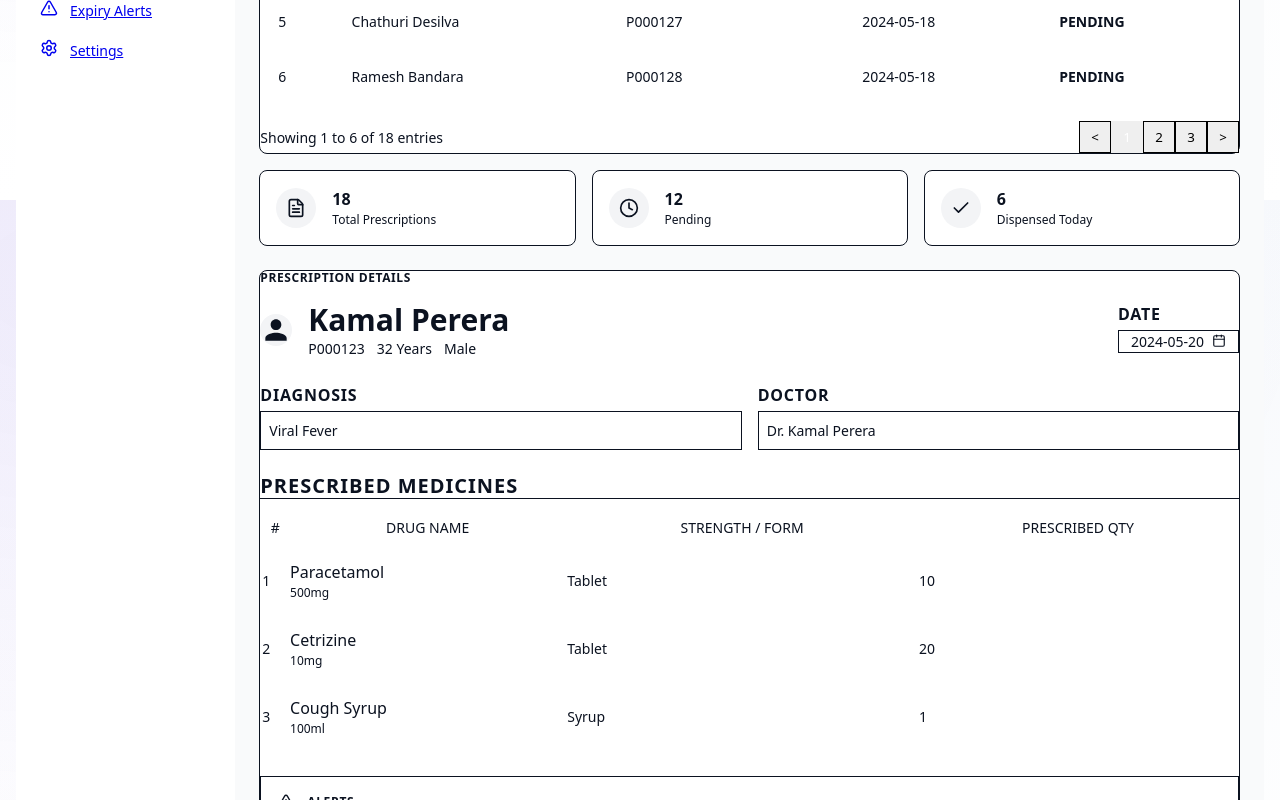
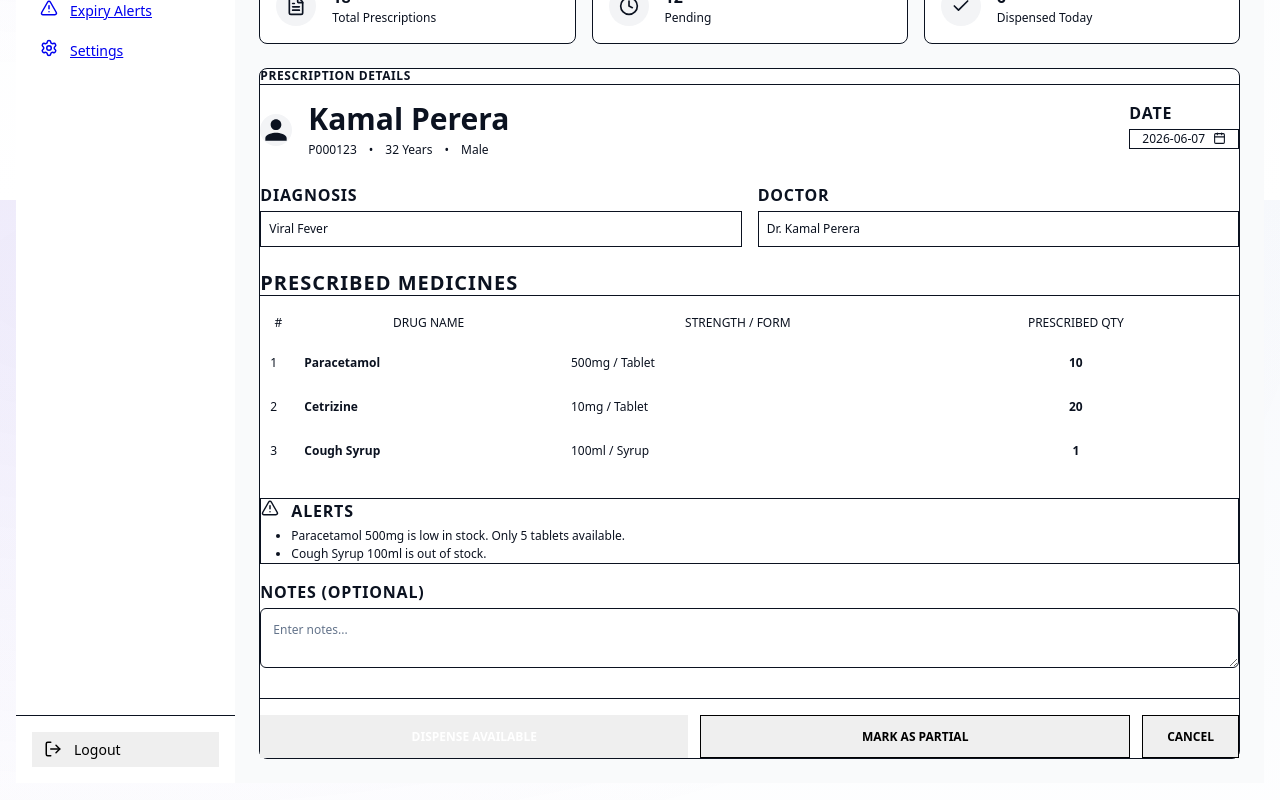
Before and after one commit to HORIZONIX-1/medicare, a Next.js app in the folder frontend/: page /dispenser/prescriptions/dispensing-queue in a window 1280 px wide. Shown: the part 600-1400 px from the top of the page. Built offline with nearby package versions, Linux system fonts and the light colour scheme.

Commit message:
feat: create prescription dispensing queue page with search, filtering, and medication management capabilities

```diff
--- a/frontend/app/dispenser/prescriptions/dispensing-queue/page.tsx
+++ b/frontend/app/dispenser/prescriptions/dispensing-queue/page.tsx
@@ -1,9 +1,186 @@
-import React from 'react';
-import { Search, Filter, Calendar, AlertTriangle, FileText, Clock, Check } from 'lucide-react';
+"use client";
+
+import React, { useState, useMemo } from 'react';
+import { Search, Filter, Calendar, AlertTriangle, FileText, Clock, Check, X } from 'lucide-react';
+
+interface DrugItem {
+  name: string;
+  strength: string;
+  type: string;
+  qty: number;
+}
+
+interface PrescriptionQueueItem {
+  id: number;
+  name: string;
+  pid: string;
+  date: string;
+  age: string;
+  gender: string;
+  diagnosis: string;
+  doctor: string;
+  drugs: DrugItem[];
+  alerts: string[];
+  notes?: string;
+}
+
+const MOCK_QUEUES: PrescriptionQueueItem[] = [
+  {
+    id: 1,
+    name: 'Kamal Perera',
+    pid: 'P000123',
+    date: '2026-06-07',
+    age: '32 Years',
+    gender: 'Male',
+    diagnosis: 'Viral Fever',
+    doctor: 'Dr. Kamal Perera',
+    drugs: [
+      { name: 'Paracetamol', strength: '500mg', type: 'Tablet', qty: 10 },
+      { name: 'Cetrizine', strength: '10mg', type: 'Tablet', qty: 20 },
+      { name: 'Cough Syrup', strength: '100ml', type: 'Syrup', qty: 1 },
+    ],
+    alerts: [
+      'Paracetamol 500mg is low in stock. Only 5 tablets available.',
+      'Cough Syrup 100ml is out of stock.'
+    ]
+  },
+  {
+    id: 2,
+    name: 'Nimal Silva',
+    pid: 'P000124',
+    date: '2026-06-07',
+    age: '41 Years',
+    gender: 'Male',
+    diagnosis: 'Chronic Gastritis',
+    doctor: 'Dr. S. Alwis',
+    drugs: [
+      { name: 'Omeprazole', strength: '20mg', type: 'Capsule', qty: 14 },
+      { name: 'Gaviscon Liquid', strength: '150ml', type: 'Liquid', qty: 2 }
+    ],
+    alerts: []
+  },
+  {
+    id: 3,
+    name: 'Dilini Fernando',
+    pid: 'P000125',
+    date: '2026-06-06',
+    age: '29 Years',
+    gender: 'Female',
+    diagnosis: 'Allergic Asthma',
+    doctor: 'Dr. R. Perera',
+    drugs: [
+      { name: 'Salbutamol Inhaler', strength: '100mcg', type: 'Inhaler', qty: 1 },
+      { name: 'Prednisolone', strength: '5mg', type: 'Tablet', qty: 10 }
+    ],
+    alerts: [
+      'Prednisolone 5mg is low in stock. Only 8 tablets available.'
+    ]
+  },
+  {
+    id: 4,
+    name: 'Saman Wijesinghe',
+    pid: 'P000126',
+    date: '2026-06-06',
+    age: '55 Years',
+    gender: 'Male',
+    diagnosis: 'Hypertension',
+    doctor: 'Dr. S. Alwis',
+    drugs: [
+      { name: 'Amlodipine', strength: '5mg', type: 'Tablet', qty: 30 },
+      { name: 'Losartan', strength: '50mg', type: 'Tablet', qty: 30 }
+    ],
+    alerts: []
+  },
+  {
+    id: 5,
+    name: 'Chathuri Desilva',
+    pid: 'P000127',
+    date: '2026-06-05',
+    age: '34 Years',
+    gender: 'Female',
+    diagnosis: 'Acute Tonsillitis',
+    doctor: 'Dr. Kamal Perera',
+    drugs: [
+      { name: 'Amoxicillin', strength: '250mg', type: 'Capsule', qty: 21 },
+      { name: 'Paracetamol', strength: '500mg', type: 'Tablet', qty: 15 }
+    ],
+    alerts: [
+      'Paracetamol 500mg is low in stock. Only 5 tablets available.'
+    ]
+  },
+  {
+    id: 6,
+    name: 'Ramesh Bandara',
+    pid: 'P000128',
+    date: '2026-06-05',
+    age: '48 Years',
+    gender: 'Male',
+    diagnosis: 'Diabetes Mellitus',
+    doctor: 'Dr. R. Perera',
+    drugs: [
+      { name: 'Metformin', strength: '500mg', type: 'Tablet', qty: 60 },
+      { name: 'Atorvastatin', strength: '10mg', type: 'Tablet', qty: 30 }
+    ],
+    alerts: []
+  }
+];
 
 export default function DispensingQueue() {
+  const [queues, setQueues] = useState<PrescriptionQueueItem[]>(MOCK_QUEUES);
+  const [selectedItem, setSelectedItem] = useState<PrescriptionQueueItem | null>(MOCK_QUEUES[0]);
+  const [searchQuery, setSearchQuery] = useState('');
+  const [toastMessage, setToastMessage] = useState<string | null>(null);
+  const [customNotes, setCustomNotes] = useState('');
+
+  const showToast = (message: string) => {
+    setToastMessage(message);
+    setTimeout(() => {
+      setToastMessage(null);
+    }, 3000);
+  };
+
+  const handleDispense = (type: 'full' | 'partial' | 'cancel') => {
+    if (!selectedItem) return;
+    if (type === 'full') {
+      showToast(`✅ Prescription dispensed successfully for ${selectedItem.name}!`);
+    } else if (type === 'partial') {
+      showToast(`⚠️ Prescription marked as partially dispensed for ${selectedItem.name}.`);
+    } else {
+      showToast(`❌ Dispensation cancelled for ${selectedItem.name}.`);
+    }
+  };
+
+  const filteredQueues = useMemo(() => {
+    return queues.filter(item =>
+      item.name.toLowerCase().includes(searchQuery.toLowerCase()) ||
+      item.pid.toLowerCase().includes(searchQuery.toLowerCase())
+    );
+  }, [queues, searchQuery]);
+
+  // Keep selected item updated if search results change
+  React.useEffect(() => {
+    if (filteredQueues.length > 0) {
+      if (!selectedItem || !filteredQueues.some(item => item.id === selectedItem.id)) {
+        setSelectedItem(filteredQueues[0]);
+      }
+    } else {
+      setSelectedItem(null);
+    }
+  }, [filteredQueues, selectedItem]);
+
   return (
-    <div className="max-w-7xl mx-auto space-y-6">
+    <div className="max-w-7xl mx-auto space-y-6 relative">
+      {/* Toast Notification */}
+      {toastMessage && (
+        <div className="fixed top-6 right-6 z-50 bg-gray-950 text-white text-sm px-4 py-3 rounded-lg shadow-xl border border-gray-800 flex items-center gap-3 animate-bounce">
+          <div className="w-2 h-2 rounded-full bg-green-400 animate-ping"></div>
+          <span>{toastMessage}</span>
+          <button onClick={() => setToastMessage(null)} className="text-gray-400 hover:text-white ml-2">
+            <X size={14} />
+          </button>
+        </div>
+      )}
+
       {/* Header */}
       <div className="flex justify-between items-end">
         <div>
@@ -18,15 +195,17 @@ export default function DispensingQueue() {
       <div className="grid grid-cols-1 lg:grid-cols-2 gap-6">
         {/* Left Column: Queue List */}
         <div className="space-y-4">
-          <div className="bg-white border border-gray-200 rounded-lg p-5">
+          <div className="bg-white border border-gray-200 rounded-lg p-5 flex flex-col h-[520px]">
             <h3 className="text-xs font-bold text-gray-500 uppercase tracking-wider mb-4">PRESCRIPTION QUEUE</h3>
 
             {/* Search & Filter */}
-            <div className="flex gap-2 mb-4">
+            <div className="flex gap-2 mb-4 shrink-0">
               <div className="relative flex-1">
                 <Search size={16} className="absolute left-3 top-1/2 -translate-y-1/2 text-gray-400" />
                 <input
                   type="text"
+                  value={searchQuery}
+                  onChange={(e) => setSearchQuery(e.target.value)}
                   placeholder="Search by Patient Name / ID"
                   className="w-full pl-9 pr-3 py-2 border border-gray-300 rounded-md text-sm focus:outline-none focus:ring-2 focus:ring-blue-500"
                 />
@@ -40,9 +219,9 @@ export default function DispensingQueue() {
             </div>
 
             {/* Table */}
-            <div className="overflow-x-auto">
+            <div className="flex-1 overflow-y-auto min-h-0 border border-gray-100 rounded-md">
               <table className="w-full text-sm text-left">
-                <thead className="text-xs text-gray-500 uppercase bg-gray-50/50 border-b border-gray-200">
+                <thead className="text-xs text-gray-500 uppercase bg-gray-50/50 border-b border-gray-200 sticky top-0 z-10">
                   <tr>
                     <th className="px-4 py-3 font-medium">#</th>
                     <th className="px-4 py-3 font-medium">PATIENT NAME</th>
@@ -51,46 +230,48 @@ export default function DispensingQueue() {
                     <th className="px-4 py-3 font-medium">STATUS</th>
                   </tr>
                 </thead>
-                <tbody className="divide-y divide-gray-100">
-                  <tr className="bg-blue-50/30 cursor-pointer">
-                    <td className="px-4 py-4">1</td>
-                    <td className="px-4 py-4 font-medium text-gray-800">Kamal Perera</td>
-                    <td className="px-4 py-4 text-gray-600">P000123</td>
-                    <td className="px-4 py-4 text-gray-600">2024-05-20</td>
-                    <td className="px-4 py-4">
-                      <span className="px-2 py-1 text-[10px] font-bold text-orange-600 bg-orange-100 rounded uppercase">Pending</span>
+                <tbody className="divide-y divide-gray-100 bg-white">
+                  {filteredQueues.length > 0 ? (
+                    filteredQueues.map((row, idx) => (
+                      <tr
+                        key={row.id}
+                        onClick={() => {
+                          setSelectedItem(row);
+                          setCustomNotes('');
+                        }}
+                        className={`hover:bg-gray-50/70 cursor-pointer transition-colors ${
+                          selectedItem?.id === row.id ? 'bg-blue-50/40 font-medium' : ''
+                        }`}
+                      >
+                        <td className="px-4 py-3.5 text-gray-500">{idx + 1}</td>
+                        <td className="px-4 py-3.5 text-gray-900 font-medium">{row.name}</td>
+                        <td className="px-4 py-3.5 text-gray-600 font-mono">{row.pid}</td>
+                        <td className="px-4 py-3.5 text-gray-600">{row.date}</td>
+                        <td className="px-4 py-3.5">
+                          <span className="px-2 py-0.5 text-[9px] font-bold text-orange-700 bg-orange-50 border border-orange-200 rounded-full uppercase">
+                            Pending
+                          </span>
                         </td>
                       </tr>
-                  {[
-                    { id: 2, name: 'Nimal Silva', pid: 'P000124', date: '2024-05-20' },
-                    { id: 3, name: 'Dilini Fernando', pid: 'P000125', date: '2024-05-19' },
-                    { id: 4, name: 'Saman Wijesinghe', pid: 'P000126', date: '2024-05-19' },
-                    { id: 5, name: 'Chathuri Desilva', pid: 'P000127', date: '2024-05-18' },
-                    { id: 6, name: 'Ramesh Bandara', pid: 'P000128', date: '2024-05-18' },
-                  ].map((row) => (
-                    <tr key={row.id} className="hover:bg-gray-50 cursor-pointer">
-                      <td className="px-4 py-4">{row.id}</td>
-                      <td className="px-4 py-4 font-medium text-gray-800">{row.name}</td>
-                      <td className="px-4 py-4 text-gray-600">{row.pid}</td>
-                      <td className="px-4 py-4 text-gray-600">{row.date}</td>
-                      <td className="px-4 py-4">
-                        <span className="px-2 py-1 text-[10px] font-bold text-orange-600 bg-orange-100 rounded uppercase">Pending</span>
+                    ))
+                  ) : (
+                    <tr>
+                      <td colSpan={5} className="text-center py-12 text-gray-400">
+                        No pending prescriptions found.
                       </td>
                     </tr>
-                  ))}
+                  )}
                 </tbody>
               </table>
             </div>
 
             {/* Pagination */}
-            <div className="flex items-center justify-between mt-4 text-sm text-gray-500">
-              <span>Showing 1 to 6 of 18 entries</span>
+            <div className="flex items-center justify-between mt-4 text-xs text-gray-500 shrink-0">
+              <span>Showing {filteredQueues.length} of {queues.length} entries</span>
               <div className="flex gap-1">
-                <button className="w-8 h-8 flex items-center justify-center border border-gray-200 rounded text-gray-400 hover:bg-gray-50">&lt;</button>
-                <button className="w-8 h-8 flex items-center justify-center bg-gray-800 text-white rounded">1</button>
-                <button className="w-8 h-8 flex items-center justify-center border border-gray-200 rounded hover:bg-gray-50">2</button>
-                <button className="w-8 h-8 flex items-center justify-center border border-gray-200 rounded hover:bg-gray-50">3</button>
-                <button className="w-8 h-8 flex items-center justify-center border border-gray-200 rounded text-gray-600 hover:bg-gray-50">&gt;</button>
+                <button className="w-7 h-7 flex items-center justify-center border border-gray-200 rounded text-gray-400 hover:bg-gray-50" disabled>&lt;</button>
+                <button className="w-7 h-7 flex items-center justify-center bg-gray-800 text-white rounded">1</button>
+                <button className="w-7 h-7 flex items-center justify-center border border-gray-200 rounded text-gray-400 hover:bg-gray-50" disabled>&gt;</button>
               </div>
             </div>
           </div>
@@ -128,126 +309,132 @@ export default function DispensingQueue() {
         </div>
 
         {/* Right Column: Prescription Details */}
-        <div className="bg-white border border-gray-200 rounded-lg p-5 flex flex-col h-full">
-          <h3 className="text-xs font-bold text-gray-500 uppercase tracking-wider mb-4">PRESCRIPTION DETAILS</h3>
+        <div className="bg-white border border-gray-200 rounded-lg p-5 flex flex-col h-full min-h-[580px]">
+          {selectedItem ? (
+            <>
+              <h3 className="text-xs font-bold text-gray-500 uppercase tracking-wider mb-4 border-b border-gray-100 pb-2">PRESCRIPTION DETAILS</h3>
 
               {/* Patient Info */}
               <div className="flex justify-between items-start mb-6">
                 <div className="flex gap-4 items-center">
-              <div className="w-14 h-14 bg-gray-100 rounded-full flex items-center justify-center text-gray-400">
+                  <div className="w-14 h-14 bg-gray-100 rounded-full flex items-center justify-center text-gray-400 shrink-0">
                     <svg className="w-8 h-8" fill="currentColor" viewBox="0 0 24 24"><path d="M12 12c2.21 0 4-1.79 4-4s-1.79-4-4-4-4 1.79-4 4 1.79 4 4 4zm0 2c-2.67 0-8 1.34-8 4v2h16v-2c0-2.66-5.33-4-8-4z"/></svg>
                   </div>
                   <div>
-                <h2 className="text-xl font-bold text-gray-900">Kamal Perera</h2>
-                <div className="text-sm text-gray-500 flex gap-3">
-                  <span>P000123</span>
-                  <span>32 Years</span>
-                  <span>Male</span>
+                    <h2 className="text-xl font-bold text-gray-900 leading-tight">{selectedItem.name}</h2>
+                    <div className="text-xs text-gray-500 flex gap-3 mt-1 font-medium">
+                      <span className="font-mono text-gray-600">{selectedItem.pid}</span>
+                      <span>•</span>
+                      <span>{selectedItem.age}</span>
+                      <span>•</span>
+                      <span>{selectedItem.gender}</span>
                     </div>
                   </div>
                 </div>
                 <div className="text-right">
-              <p className="text-[10px] font-bold text-gray-500 uppercase tracking-wider mb-1">DATE</p>
-              <div className="flex items-center gap-2 border border-gray-200 rounded px-3 py-1.5 text-sm">
-                <span>2024-05-20</span>
-                <Calendar size={14} className="text-gray-400" />
+                  <p className="text-[10px] font-bold text-gray-400 uppercase tracking-wider mb-1">DATE</p>
+                  <div className="flex items-center gap-2 border border-gray-200 rounded px-3 py-1.5 text-xs font-medium text-gray-700 bg-gray-50/50">
+                    <span>{selectedItem.date}</span>
+                    <Calendar size={13} className="text-gray-400" />
                   </div>
                 </div>
               </div>
 
               {/* Diagnosis & Doctor */}
-          <div className="grid grid-cols-2 gap-4 mb-6">
+              <div className="grid grid-cols-2 gap-4 mb-6 shrink-0">
                 <div>
-              <p className="text-[10px] font-bold text-gray-500 uppercase tracking-wider mb-1">DIAGNOSIS</p>
-              <div className="p-2 border border-gray-200 rounded-md text-sm text-gray-800 bg-gray-50/50">
-                Viral Fever
+                  <p className="text-[10px] font-bold text-gray-400 uppercase tracking-wider mb-1">DIAGNOSIS</p>
+                  <div className="p-2 border border-gray-200 rounded-md text-xs font-medium text-gray-800 bg-gray-50/30">
+                    {selectedItem.diagnosis}
                   </div>
                 </div>
                 <div>
-              <p className="text-[10px] font-bold text-gray-500 uppercase tracking-wider mb-1">DOCTOR</p>
-              <div className="p-2 border border-gray-200 rounded-md text-sm text-gray-800 bg-gray-50/50">
-                Dr. Kamal Perera
+                  <p className="text-[10px] font-bold text-gray-400 uppercase tracking-wider mb-1">DOCTOR</p>
+                  <div className="p-2 border border-gray-200 rounded-md text-xs font-medium text-gray-800 bg-gray-50/30">
+                    {selectedItem.doctor}
                   </div>
                 </div>
               </div>
 
               {/* Prescribed Medicines */}
-          <div className="mb-6 flex-1">
-            <h4 className="text-[10px] font-bold text-gray-500 uppercase tracking-wider mb-2 border-b border-gray-100 pb-2">PRESCRIBED MEDICINES</h4>
-            <table className="w-full text-sm text-left">
-              <thead className="text-[10px] text-gray-500 uppercase">
+              <div className="mb-6 flex-1 overflow-y-auto">
+                <h4 className="text-[10px] font-bold text-gray-400 uppercase tracking-wider mb-2 border-b border-gray-100 pb-2">PRESCRIBED MEDICINES</h4>
+                <table className="w-full text-xs text-left">
+                  <thead className="text-[10px] text-gray-400 uppercase bg-gray-50/30">
                     <tr>
-                  <th className="py-2 font-medium">#</th>
-                  <th className="py-2 font-medium">DRUG NAME</th>
-                  <th className="py-2 font-medium">STRENGTH / FORM</th>
-                  <th className="py-2 font-medium">PRESCRIBED QTY</th>
+                      <th className="py-2 px-2 font-medium w-8">#</th>
+                      <th className="py-2 px-2 font-medium">DRUG NAME</th>
+                      <th className="py-2 px-2 font-medium">STRENGTH / FORM</th>
+                      <th className="py-2 px-2 font-medium text-center">PRESCRIBED QTY</th>
                     </tr>
                   </thead>
-              <tbody className="divide-y divide-gray-100">
-                <tr>
-                  <td className="py-3">1</td>
-                  <td className="py-3">
-                    <p className="font-medium">Paracetamol</p>
-                    <p className="text-xs text-gray-500">500mg</p>
-                  </td>
-                  <td className="py-3 text-gray-600">Tablet</td>
-                  <td className="py-3 font-medium">10</td>
+                  <tbody className="divide-y divide-gray-100 bg-white">
+                    {selectedItem.drugs.map((drug, index) => (
+                      <tr key={index} className="hover:bg-gray-50/40">
+                        <td className="py-3 px-2 text-gray-500">{index + 1}</td>
+                        <td className="py-3 px-2 font-semibold text-gray-900">{drug.name}</td>
+                        <td className="py-3 px-2 text-gray-600">{drug.strength} / {drug.type}</td>
+                        <td className="py-3 px-2 text-center font-bold text-gray-800">{drug.qty}</td>
                       </tr>
-                <tr>
-                  <td className="py-3">2</td>
-                  <td className="py-3">
-                    <p className="font-medium">Cetrizine</p>
-                    <p className="text-xs text-gray-500">10mg</p>
-                  </td>
-                  <td className="py-3 text-gray-600">Tablet</td>
-                  <td className="py-3 font-medium">20</td>
-                </tr>
-                <tr>
-                  <td className="py-3">3</td>
-                  <td className="py-3">
-                    <p className="font-medium">Cough Syrup</p>
-                    <p className="text-xs text-gray-500">100ml</p>
-                  </td>
-                  <td className="py-3 text-gray-600">Syrup</td>
-                  <td className="py-3 font-medium">1</td>
-                </tr>
+                    ))}
                   </tbody>
                 </table>
               </div>
 
               {/* Alerts */}
-          <div className="bg-red-50 border border-red-100 rounded-md p-4 flex gap-3 mb-4">
+              {selectedItem.alerts && selectedItem.alerts.length > 0 && (
+                <div className="bg-red-50 border border-red-100 rounded-md p-3.5 flex gap-3 mb-4 shrink-0">
                   <AlertTriangle size={18} className="text-red-500 shrink-0 mt-0.5" />
                   <div>
-              <p className="text-xs font-bold text-red-700 uppercase tracking-wider mb-1">ALERTS</p>
-              <ul className="text-sm text-red-600 space-y-1">
-                <li>Paracetamol 500mg is low in stock. Only 5 tablets available.</li>
-                <li>Cough Syrup 100ml is out of stock.</li>
+                    <p className="text-[10px] font-bold text-red-700 uppercase tracking-wider mb-1">ALERTS</p>
+                    <ul className="text-xs text-red-600 space-y-1 list-disc pl-3">
+                      {selectedItem.alerts.map((alert, idx) => (
+                        <li key={idx}>{alert}</li>
+                      ))}
                     </ul>
                   </div>
                 </div>
+              )}
 
               {/* Notes */}
-          <div className="mb-6">
-            <p className="text-[10px] font-bold text-gray-500 uppercase tracking-wider mb-1">NOTES (OPTIONAL)</p>
+              <div className="mb-6 shrink-0">
+                <p className="text-[10px] font-bold text-gray-400 uppercase tracking-wider mb-1">NOTES (OPTIONAL)</p>
                 <textarea
+                  value={customNotes}
+                  onChange={(e) => setCustomNotes(e.target.value)}
                   placeholder="Enter notes..."
-              className="w-full p-3 border border-gray-200 rounded-md text-sm min-h-[80px] focus:outline-none focus:ring-2 focus:ring-blue-500"
+                  className="w-full p-3 border border-gray-200 rounded-md text-xs min-h-[70px] focus:outline-none focus:ring-2 focus:ring-blue-500"
                 ></textarea>
               </div>
 
               {/* Actions */}
-          <div className="flex gap-3 mt-auto">
-            <button className="flex-1 bg-gray-800 text-white font-medium text-sm py-3 rounded-md hover:bg-gray-900 transition-colors">
+              <div className="flex gap-3 mt-auto shrink-0 border-t border-gray-100 pt-4">
+                <button
+                  onClick={() => handleDispense('full')}
+                  className="flex-1 bg-gray-800 text-white font-semibold text-xs py-3 rounded-md hover:bg-gray-900 transition-colors"
+                >
                   DISPENSE AVAILABLE
                 </button>
-            <button className="flex-1 border border-gray-300 text-gray-700 font-medium text-sm py-3 rounded-md hover:bg-gray-50 transition-colors">
+                <button
+                  onClick={() => handleDispense('partial')}
+                  className="flex-1 border border-gray-300 text-gray-700 font-semibold text-xs py-3 rounded-md hover:bg-gray-50 transition-colors"
+                >
                   MARK AS PARTIAL
                 </button>
-            <button className="border border-gray-300 text-gray-700 font-medium text-sm py-3 px-6 rounded-md hover:bg-gray-50 transition-colors">
+                <button
+                  onClick={() => handleDispense('cancel')}
+                  className="border border-gray-300 text-gray-700 font-semibold text-xs py-3 px-6 rounded-md hover:bg-gray-50 transition-colors"
+                >
                   CANCEL
                 </button>
               </div>
+            </>
+          ) : (
+            <div className="flex-1 flex flex-col items-center justify-center text-gray-400">
+              <FileText size={48} className="mb-2 text-gray-300" />
+              <p className="text-sm">Select a prescription record from the queue to view details.</p>
+            </div>
+          )}
         </div>
       </div>
     </div>
```
Lines whose indentation alone changed are shown as unchanged.
